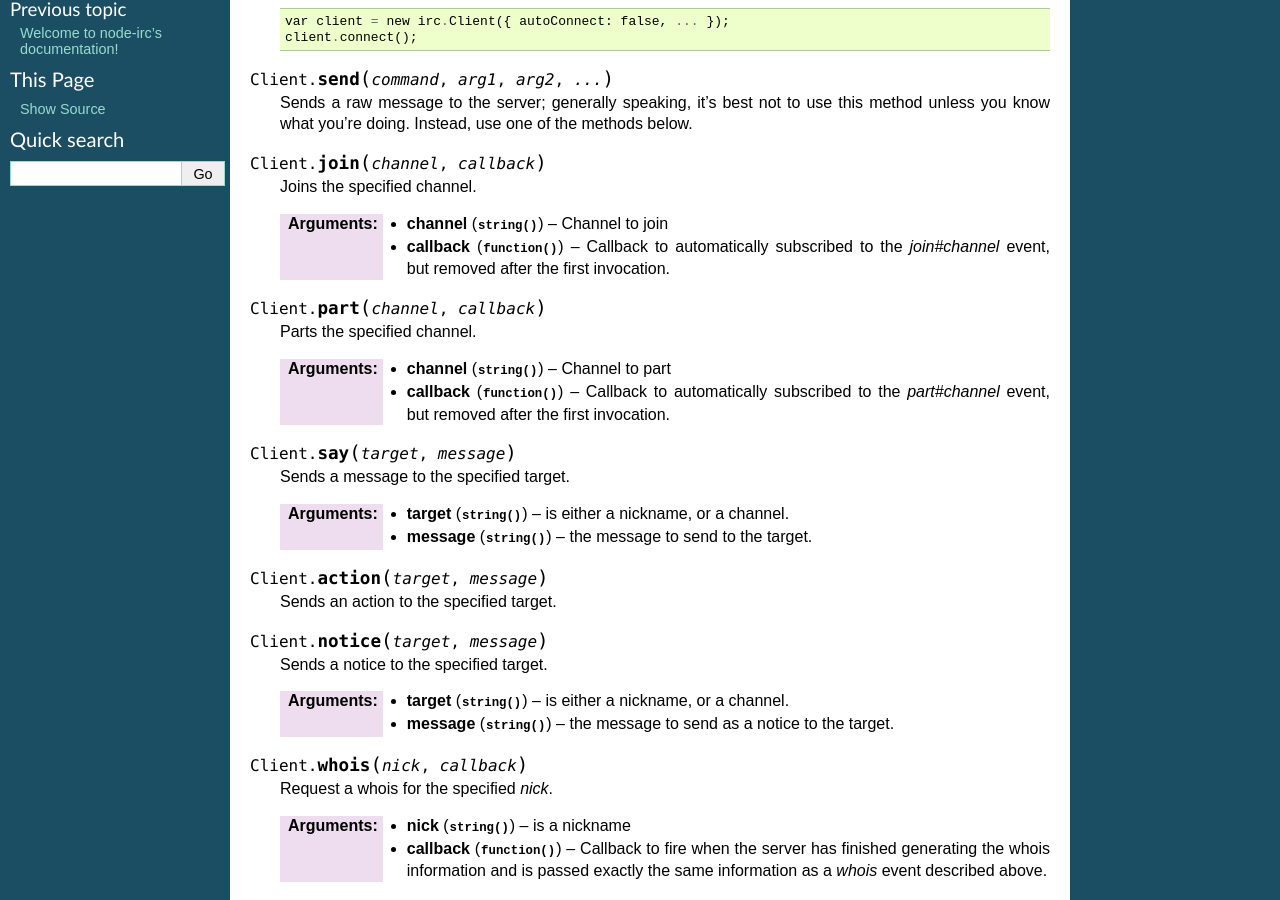
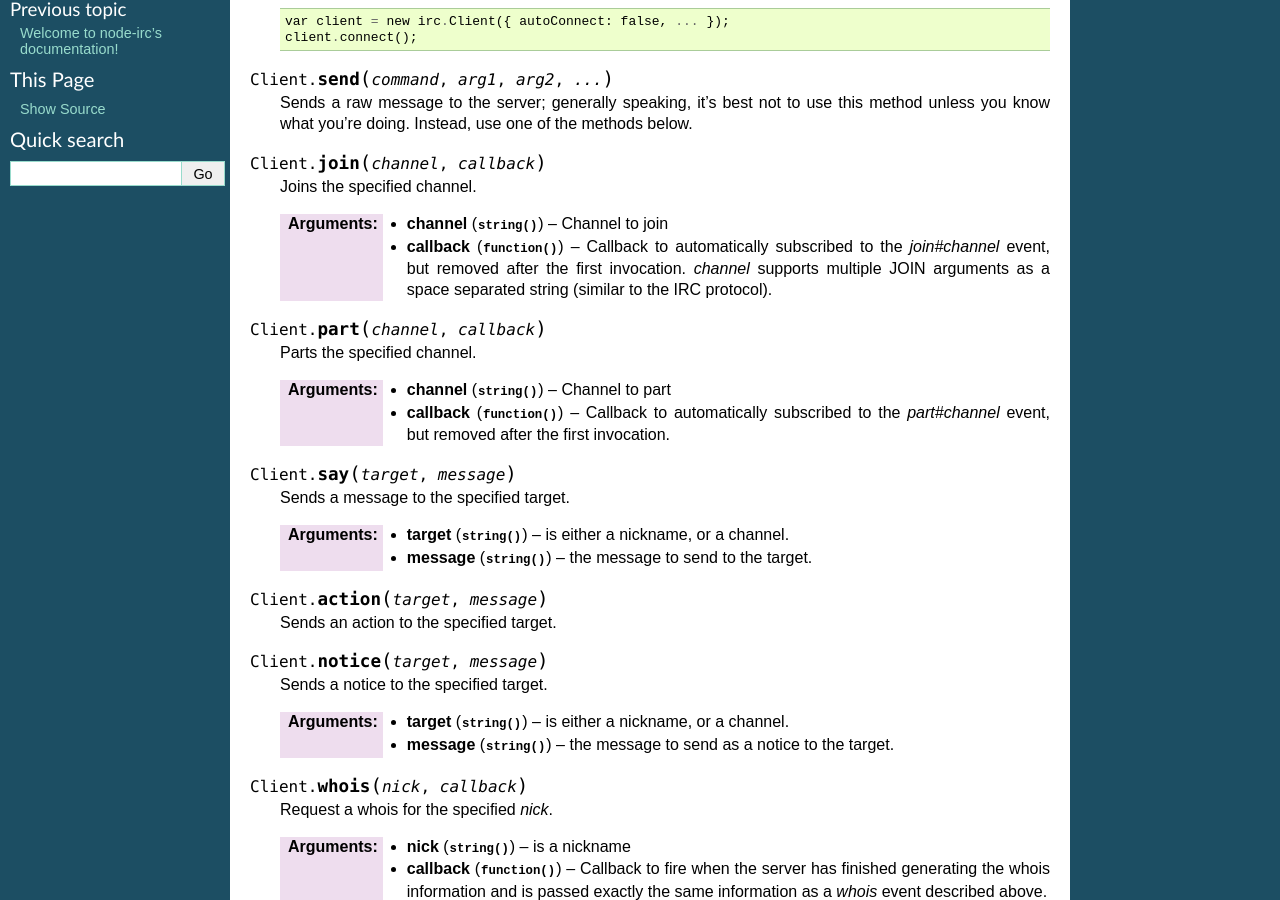
Before and after one commit to martynsmith/node-irc, a Sphinx documentation site: the page built from docs/API.rst, in a window 1280 px wide and 900 px high, scrolled down 838 px. Built offline with Sphinx 7.4.7, drawn with Linux system fonts in a browser that asks for light colours.

Commit message:
Adding catshirt (Nic Luciano)'s changes to evl's branch

```diff
--- a/README.rst
+++ b/README.rst
@@ -57,7 +57,7 @@ or to a particular channel::
 
 At the moment there are functions for joining::
 
-    client.join('#yourchannel');
+    client.join('#yourchannel yourpass');
 
 parting::
 
--- a/docs/API.rst
+++ b/docs/API.rst
@@ -63,7 +63,9 @@ Client
 
     :param string channel: Channel to join
     :param function callback: Callback to automatically subscribed to the
-        `join#channel` event, but removed after the first invocation.
+        `join#channel` event, but removed after the first invocation.  `channel`
+        supports multiple JOIN arguments as a space separated string (similar to
+        the IRC protocol).
 
 .. js:function:: Client.part(channel, callback)
 
```
Also changed, not shown: 1 other file.
